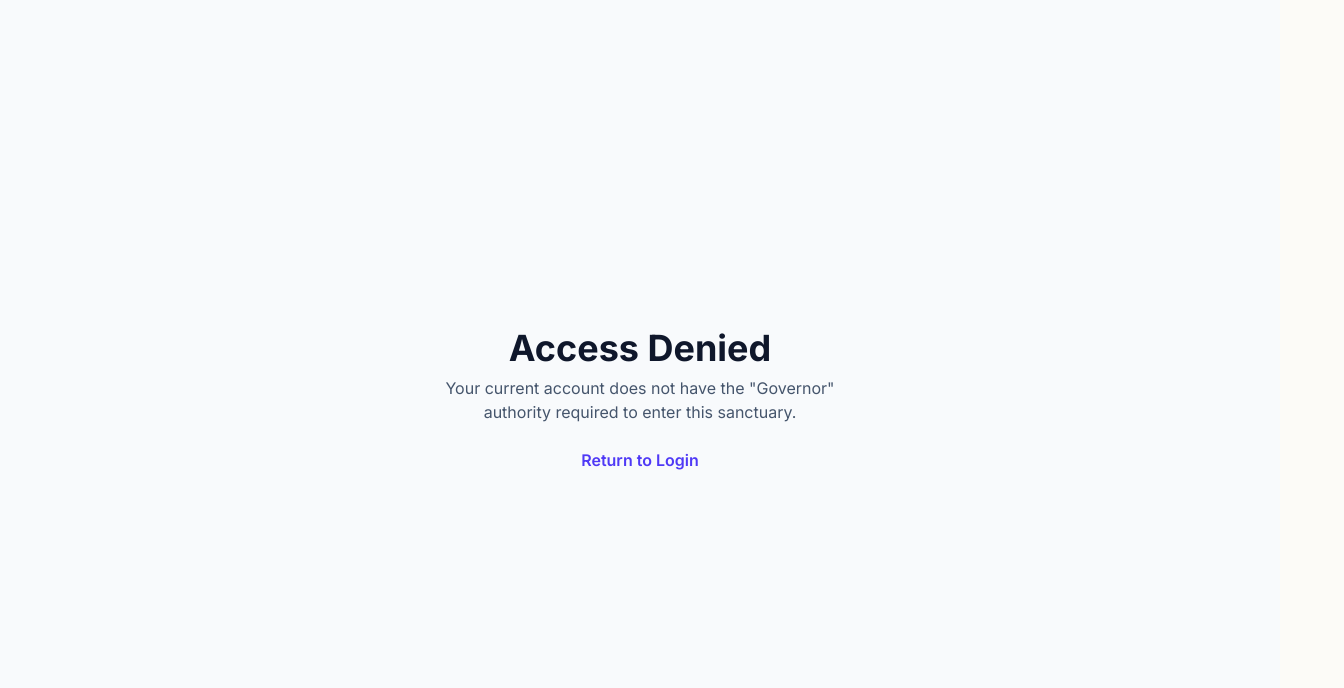
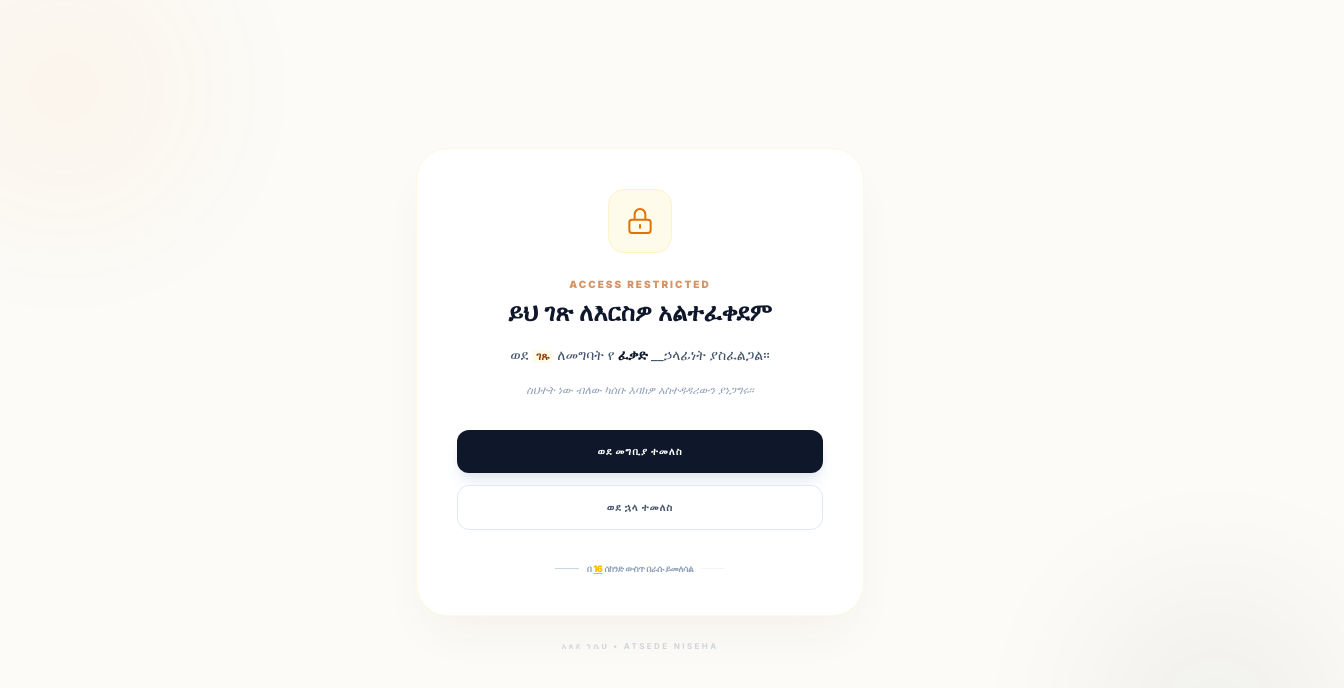
Before and after one commit to solomon54/atsede-niseha, a Next.js app: page /unauthorized in a window 1280 px wide. Shown: the top 688 px of the page, 1344 px wide, since content can reach past the window. Built offline with nearby package versions, Linux system fonts and the light colour scheme.

Commit message:
chore: setup pusher infrastructure and sanctuary navigation

```diff
--- a/package.json
+++ b/package.json
@@ -14,6 +14,8 @@
     "cloudinary": "^2.9.0",
     "clsx": "^2.1.1",
     "crypto-js": "^4.2.0",
+    "dexie": "^4.3.0",
+    "dexie-react-hooks": "^4.2.0",
     "firebase": "^12.10.0",
     "firebase-admin": "^13.7.0",
     "framer-motion": "^12.35.2",
--- a/src/app/unauthorized/page.tsx
+++ b/src/app/unauthorized/page.tsx
@@ -1,16 +1,119 @@
-export default function UnauthorizedPage() {
+//src/app/unauthorized/page.tsx
+"use client";
+
+import Link from "next/link";
+import { useRouter, useSearchParams } from "next/navigation";
+import { Suspense, useEffect, useState } from "react";
+
+function UnauthorizedContent() {
+  const router = useRouter();
+  const searchParams = useSearchParams();
+  const [countdown, setCountdown] = useState(21);
+
+  const requiredRole = searchParams.get("required") || "ፈቃድ";
+  const attemptedPath = searchParams.get("from") || "";
+
+  useEffect(() => {
+    if (countdown <= 0) return;
+    const timer = setInterval(() => setCountdown((prev) => prev - 1), 1000);
+    return () => clearInterval(timer);
+  }, [countdown]);
+
+  useEffect(() => {
+    if (countdown === 0) router.push("/");
+  }, [countdown, router]);
+
   return (
-    <div className="min-h-screen flex flex-col items-center justify-center bg-slate-50 p-4 text-center">
-      <h1 className="text-4xl font-bold text-slate-900 mb-2">Access Denied</h1>
-      <p className="text-slate-600 mb-6 max-w-md">
-        Your current account does not have the &quot;Governor&quot; authority
-        required to enter this sanctuary.
+    <div className="min-h-screen flex flex-col items-center justify-center bg-[#FCFBF7] p-4 sm:p-6 selection:bg-amber-100 overflow-hidden">
+      {/* Background Glows */}
+      <div className="absolute inset-0 opacity-[0.05] pointer-events-none">
+        <div className="absolute top-[-5%] left-[-5%] w-64 h-64 rounded-full bg-amber-600 blur-[80px]" />
+        <div className="absolute bottom-[-5%] right-[-5%] w-64 h-64 rounded-full bg-slate-900 blur-[80px]" />
+      </div>
+
+      <div className="max-w-md w-full bg-white border border-amber-100/50 rounded-[2rem] p-6 sm:p-10 shadow-2xl shadow-amber-900/5 text-center relative z-10">
+        {/* Icon - Scaled for mobile */}
+        <div className="w-14 h-14 sm:w-16 sm:h-16 bg-amber-50 text-amber-600 rounded-2xl flex items-center justify-center mx-auto mb-6 border border-amber-100">
+          <svg
+            className="w-7 h-7 sm:w-8 sm:h-8"
+            fill="none"
+            viewBox="0 0 24 24"
+            stroke="currentColor">
+            <path
+              strokeLinecap="round"
+              strokeLinejoin="round"
+              strokeWidth={1.5}
+              d="M12 15v2m-6 4h12a2 2 0 002-2v-6a2 2 0 00-2-2H6a2 2 0 00-2 2v6a2 2 0 002 2zm10-10V7a4 4 0 00-8 0v4h8z"
+            />
+          </svg>
+        </div>
+
+        {/* English Labels - Micro fonts for small screens */}
+        <h2 className="text-[8px] sm:text-[10px] font-black uppercase tracking-[0.2em] text-amber-700/60 mb-1">
+          Access Restricted
+        </h2>
+        <h1 className="text-xl sm:text-2xl font-serif font-bold text-slate-900 mb-4">
+          ይህ ገጽ ለእርስዎ አልተፈቀደም
+        </h1>
+
+        <div className="space-y-4 mb-8 text-center">
+          <p className="text-slate-600 text-[13px] sm:text-sm leading-relaxed">
+            ወደ{" "}
+            <span className="font-mono text-amber-800 font-bold bg-amber-50 px-1 rounded text-[11px]">
+              {attemptedPath || "ገጹ"}
+            </span>{" "}
+            ለመግባት የ
+            <span className="text-slate-900 font-bold"> {requiredRole} </span>
+            {"__"}
+            ኃላፊነት ያስፈልጋል።
+          </p>
+          <p className="text-[10px] sm:text-[11px] text-slate-400 italic leading-snug">
+            ስህተት ነው ብለው ካሰቡ እባክዎ አስተዳዳሪውን ያነጋግሩ።
+          </p>
+        </div>
+
+        {/* Action Buttons - Stack on tiny screens, side-by-side on small */}
+        <div className="flex flex-col xs:flex-row gap-3">
+          <Link
+            href="/"
+            className="flex-1 bg-slate-900 text-white py-3.5 rounded-xl text-[9px] sm:text-[10px] font-black uppercase tracking-widest hover:bg-slate-800 transition-all active:scale-95 shadow-lg shadow-slate-200">
+            ወደ መግቢያ ተመለስ
+          </Link>
+
+          <button
+            onClick={() => router.back()}
+            className="flex-1 bg-white border border-slate-200 text-slate-600 py-3.5 rounded-xl text-[9px] sm:text-[10px] font-black uppercase tracking-widest hover:bg-slate-50">
+            ወደ ኋላ ተመለስ
+          </button>
+        </div>
+
+        {/* Redirect Timer */}
+        <div className="mt-8 flex items-center justify-center gap-2">
+          <div className="h-px w-6 bg-slate-300" />
+          <span className="text-[8px] sm:text-[9px] text-slate-400 font-bold uppercase tracking-tighter">
+            በ{" "}
+            <span className="text-amber-400 font-black underline hover:cursor-pointer">
+              {countdown}
+            </span>{" "}
+            ሰከንድ ውስጥ በራሱ ይመለሳል
+          </span>
+          <div className="h-px w-6 bg-slate-100" />
+        </div>
+      </div>
+
+      {/* Footer Branding */}
+      <p className="mt-6 text-[8px] text-slate-400 font-bold uppercase tracking-[0.3em] opacity-40">
+        አጸደ ንሴህ • Atsede Niseha
       </p>
-      <a
-        href="/login"
-        className="text-indigo-600 font-semibold hover:underline">
-        Return to Login
-      </a>
     </div>
   );
 }
+
+// Wrap in Suspense to handle useSearchParams in Next.js 13+ Client Components
+export default function UnauthorizedPage() {
+  return (
+    <Suspense fallback={<div className="min-h-screen bg-[#FCFBF7]" />}>
+      <UnauthorizedContent />
+    </Suspense>
+  );
+}
--- a/src/services/pusher.ts
+++ b/src/services/pusher.ts
@@ -2,7 +2,6 @@
 import PusherServer from "pusher";
 import PusherClient from "pusher-js";
 
-// This is for your API routes (Server-side)
 export const pusherServer = new PusherServer({
   appId: process.env.PUSHER_APP_ID!,
   key: process.env.NEXT_PUBLIC_PUSHER_KEY!,
@@ -11,11 +10,14 @@ export const pusherServer = new PusherServer({
   useTLS: true,
 });
 
-// for Components (Client-side)
-// only initialize this once to save battery and data
+let clientInstance: PusherClient | null = null;
+
 export const getPusherClient = () => {
-  return new PusherClient(process.env.NEXT_PUBLIC_PUSHER_KEY!, {
-    cluster: process.env.NEXT_PUBLIC_PUSHER_CLUSTER!,
-    authEndpoint: "/api/message/auth",
-  });
+  if (!clientInstance) {
+    clientInstance = new PusherClient(process.env.NEXT_PUBLIC_PUSHER_KEY!, {
+      cluster: process.env.NEXT_PUBLIC_PUSHER_CLUSTER!,
+      authEndpoint: "/api/message/auth",
+    });
+  }
+  return clientInstance;
 };
--- /dev/null
+++ b/src/services/pusher/client.ts
@@ -0,0 +1,21 @@
+//src/services/pusher/client.ts
+/**
+ * EOTC Sacred Ledger — Pusher Client (Browser)
+ * ============================================================
+ */
+import PusherClient from "pusher-js";
+
+// Enable logging in development
+if (process.env.NODE_ENV === "development") {
+  PusherClient.logToConsole = true;
+}
+
+export const pusherClient = new PusherClient(
+  process.env.NEXT_PUBLIC_PUSHER_KEY!,
+  {
+    cluster: process.env.NEXT_PUBLIC_PUSHER_CLUSTER!,
+    forceTLS: true,
+    // This allows Pusher to hit your /api/message/auth route for private channels
+    authEndpoint: "/api/message/auth",
+  }
+);
--- /dev/null
+++ b/src/shared/config/useScrollDirection.ts
@@ -0,0 +1,25 @@
+//src/config/useScrollDirection.ts
+import { useEffect, useState } from "react";
+
+export function useScrollDirection() {
+  const [scrollDirection, setScrollDirection] = useState("up");
+
+  useEffect(() => {
+    let lastScrollY = window.scrollY;
+
+    const updateScrollDirection = () => {
+      const scrollY = window.scrollY;
+
+      if (Math.abs(scrollY - lastScrollY) < 10) return;
+
+      setScrollDirection(scrollY > lastScrollY ? "down" : "up");
+      lastScrollY = scrollY;
+    };
+
+    window.addEventListener("scroll", updateScrollDirection);
+
+    return () => window.removeEventListener("scroll", updateScrollDirection);
+  }, []);
+
+  return scrollDirection;
+}
--- a/src/shared/constants/navigation.ts
+++ b/src/shared/constants/navigation.ts
@@ -1,24 +1,15 @@
-//src/shared/constants/navigation.ts
+// src/shared/constants/navigation.ts
 import {
   Bell,
   BookOpen,
   Home,
+  LayoutDashboard,
   Settings,
   ShieldCheck,
   Users,
 } from "lucide-react";
 
-import { UserRole } from "@/shared/types/auth.types";
-
-export interface NavItem {
-  label: string;
-  ethLabel: string;
-  href: string;
-  icon: any;
-  roles: UserRole[];
-}
-
-export const NAVIGATION_ITEMS: NavItem[] = [
+export const NAVIGATION_ITEMS = [
   {
     label: "Home",
     ethLabel: "መነሻ",
@@ -27,16 +18,23 @@ export const NAVIGATION_ITEMS: NavItem[] = [
     roles: ["FATHER", "STUDENT", "GOVERNOR"],
   },
   {
+    label: "Governor",
+    ethLabel: "ማስተዳደርያ",
+    href: "/governor",
+    icon: LayoutDashboard,
+    roles: ["GOVERNOR"],
+  },
+  {
     label: "Flock",
     ethLabel: "መንጋዬ",
-    href: "/dashboard/father/flock",
+    href: "/dashboard/father",
     icon: Users,
     roles: ["FATHER"],
   },
   {
     label: "Father",
     ethLabel: "አባቴ",
-    href: "/dashboard/student/my-father",
+    href: "/messages",
     icon: ShieldCheck,
     roles: ["STUDENT"],
   },
--- /dev/null
+++ b/src/shared/hooks/useIsMounted.ts
@@ -0,0 +1,13 @@
+// src/shared/hooks/useIsMounted.ts
+import { useSyncExternalStore } from "react";
+
+const emptySubscribe = () => () => {};
+
+export function useIsMounted() {
+  // We use the presence of the 'window' as our external store
+  return useSyncExternalStore(
+    emptySubscribe,
+    () => true, // Client snapshot
+    () => false // Server snapshot
+  );
+}
```
Also changed, not shown: src/app/layout.tsx (+2 -6 lines), src/shared/components/layout/SanctuaryNavigation.tsx (+34 -25 lines), 1 other file (tests, documents, lock files or other folders).
